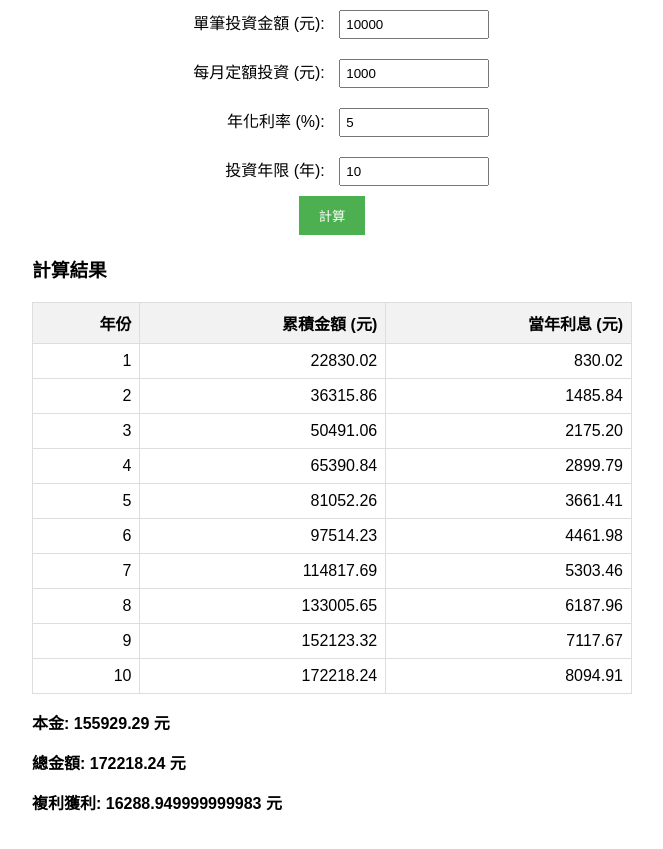
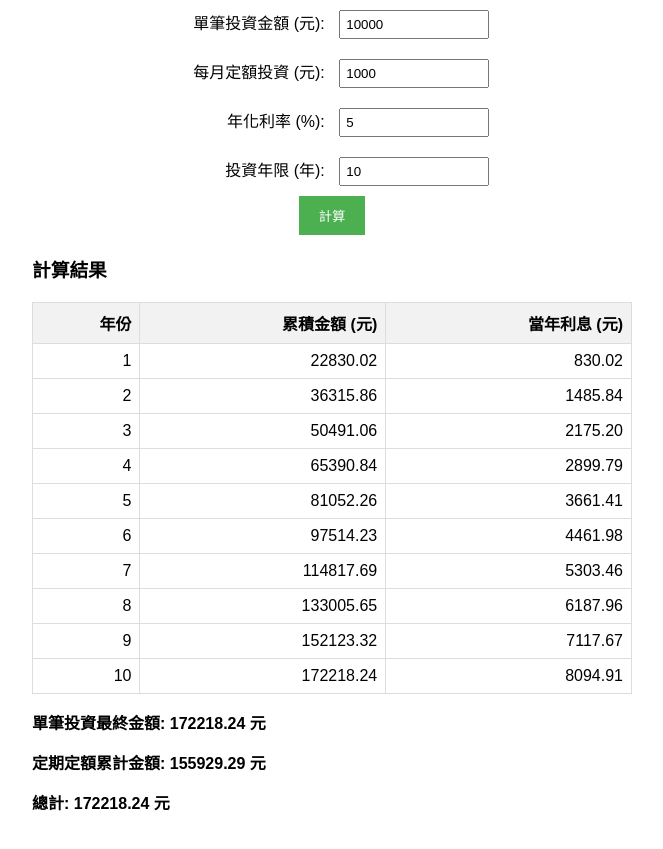
Before and after one commit to sky82851230/munetstuf, a plain HTML site: page 複利計算.html in a window 1280 px wide. Both pictures are taken after a click on the button "計算". Shown: the part 95-944 px from the top of the page, without its empty margins (308-971 px from the left). Drawn offline with Linux system fonts and the light colour scheme.

Commit message:
複利計算.html

```diff
--- a/複利計算.html
+++ b/複利計算.html
@@ -153,10 +153,9 @@
             // 最終總計
             resultHTML += '</table>';
             resultHTML += `
-
-                <p>本金: ${(total - initialInvestment * Math.pow(1 + annualRate, years)).toFixed(2)} 元</p>
-                <p>總金額: ${total.toFixed(2)} 元</p>
-                <p>複利獲利: ${total.toFixed(2)-(total - initialInvestment * Math.pow(1 + annualRate, years)).toFixed(2)} 元</p>
+                <p>單筆投資最終金額: ${total.toFixed(2)} 元</p>
+                <p>定期定額累計金額: ${(total - initialInvestment * Math.pow(1 + annualRate, years)).toFixed(2)} 元</p>
+                <p>總計: ${total.toFixed(2)} 元</p>
             `;
 
             document.getElementById('result').innerHTML = resultHTML;
```
